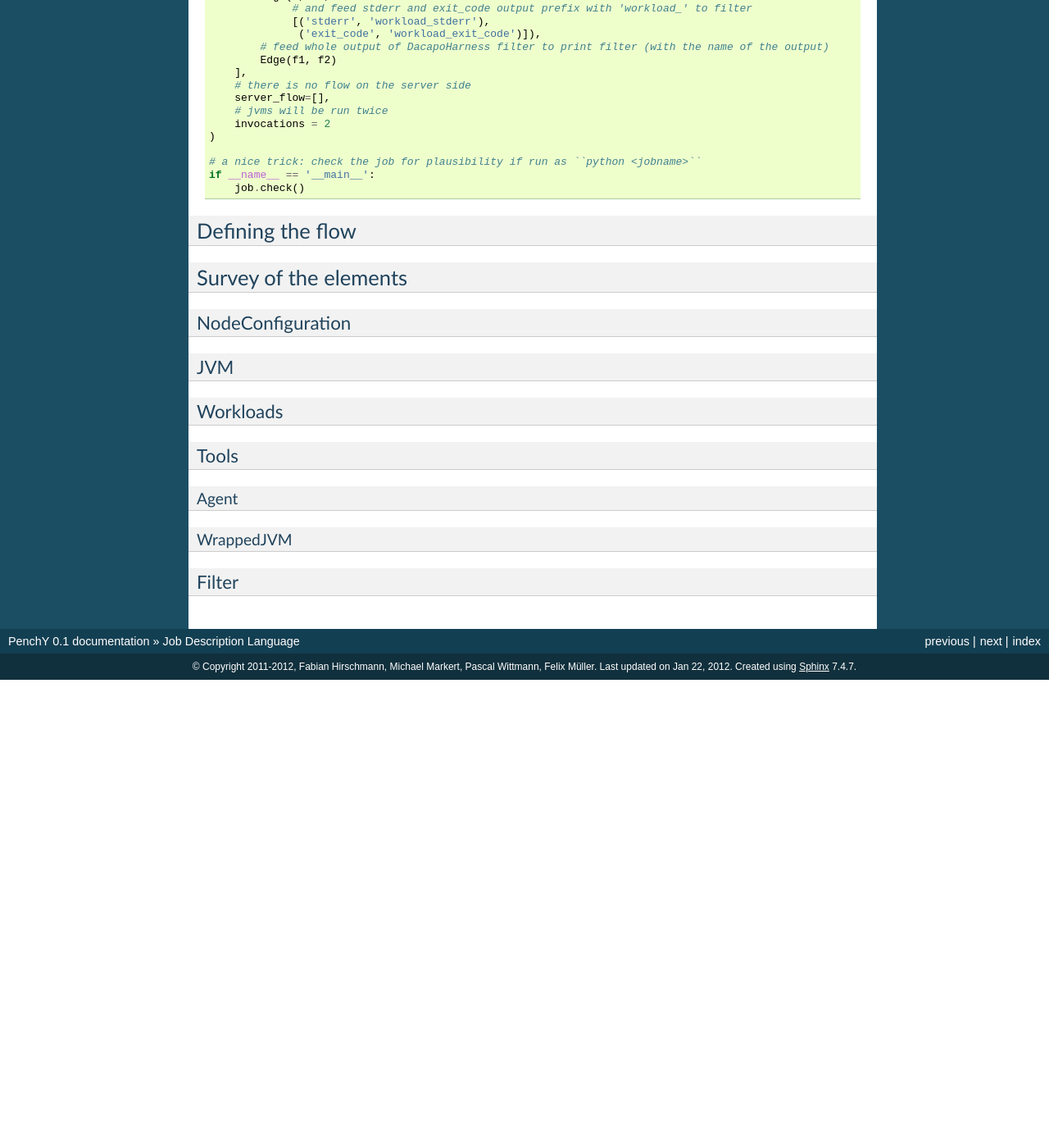
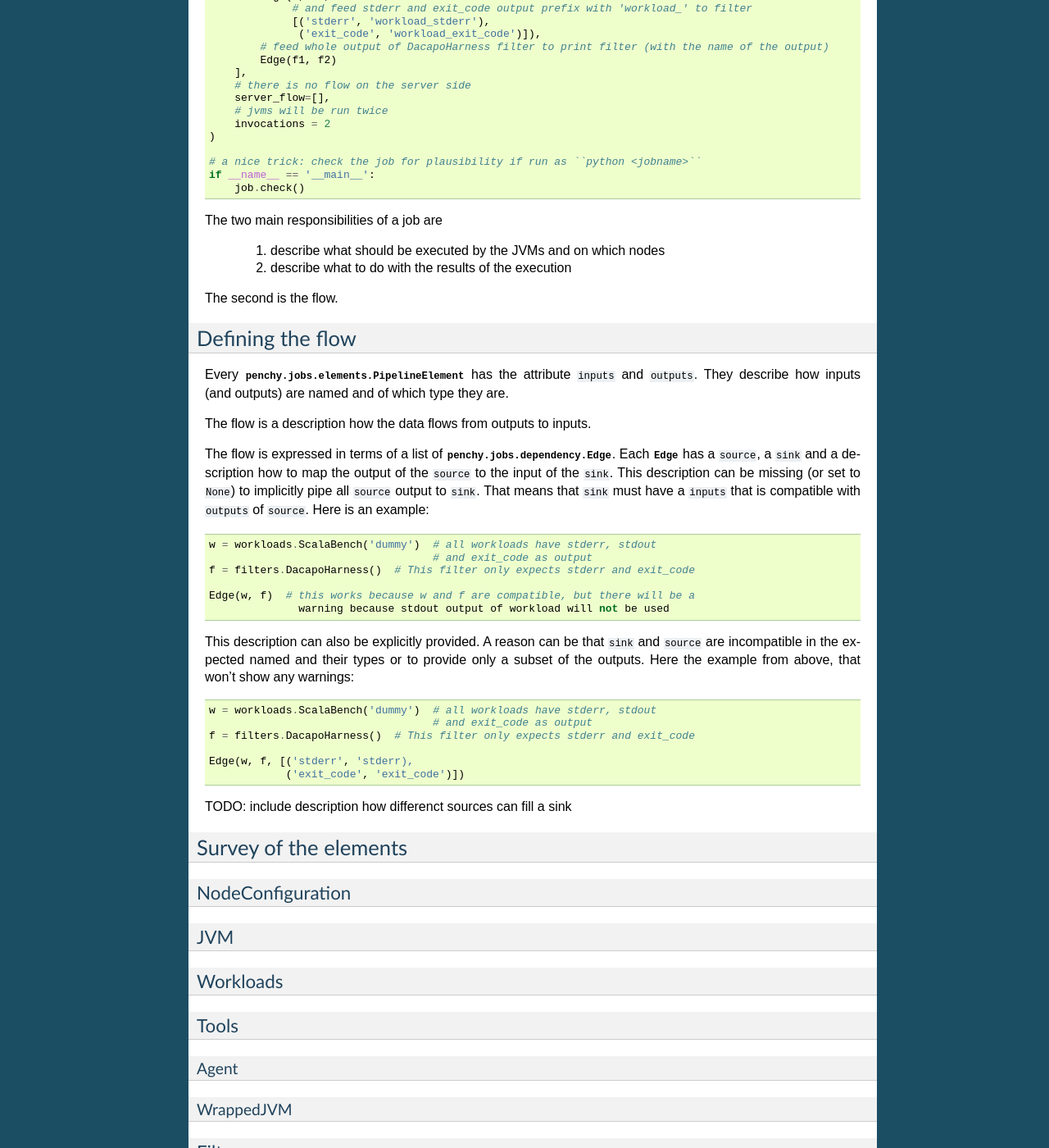
Before and after one commit to fhirschmann/penchy, a Sphinx documentation site: the page built from docs/job.rst, in a window 1280 px wide and 1400 px high, scrolled down 958 px. Shown: the whole window at 82% size. Built offline with Sphinx 7.4.7, drawn with Linux system fonts in a browser that asks for light colours; formulas are drawn with MathJax 3; before the commit the page ends 1787 px from its top, so only the background shows below that.

Commit message:
doc.job: Describe the data flow.
Signed-off-by: Michael Markert <markert.michael@googlemail.com>

```diff
--- a/docs/job.rst
+++ b/docs/job.rst
@@ -73,8 +73,53 @@ Here is a simple Job::
     if __name__ == '__main__':
         job.check()
 
+
+The two main responsibilities of a job are
+
+    1. describe what should be executed by the JVMs and on which nodes
+    2. describe what to do with the results of the execution
+
+The second is the flow.
+
 Defining the flow
 =================
+
+Every :class:`penchy.jobs.elements.PipelineElement` has the attribute ``inputs``
+and ``outputs``.
+They describe how inputs (and outputs) are named and of which type they are.
+
+The flow is a description how the data flows from outputs to inputs.
+
+The flow is expressed in terms of a list of :class:`penchy.jobs.dependency.Edge`.
+Each :class:`Edge` has a ``source``, a ``sink`` and a description how to map the
+output of the ``source`` to the input of the ``sink``.
+This description can be missing (or set to ``None``) to implicitly pipe all ``source``
+output to ``sink``.
+That means that ``sink`` must have a ``inputs`` that is compatible with
+``outputs`` of ``source``.
+Here is an example::
+
+  w = workloads.ScalaBench('dummy')  # all workloads have stderr, stdout
+                                     # and exit_code as output
+  f = filters.DacapoHarness()  # This filter only expects stderr and exit_code
+
+  Edge(w, f)  # this works because w and f are compatible, but there will be a
+                warning because stdout output of workload will not be used
+
+
+This description can also be explicitly provided.
+A reason can be that ``sink`` and ``source`` are incompatible in the expected
+named and their types or to provide only a subset of the outputs.
+Here the example from above, that won't show any warnings::
+
+  w = workloads.ScalaBench('dummy')  # all workloads have stderr, stdout
+                                     # and exit_code as output
+  f = filters.DacapoHarness()  # This filter only expects stderr and exit_code
+
+  Edge(w, f, [('stderr', 'stderr),
+              ('exit_code', 'exit_code')])
+
+TODO: include description how differenct sources can fill a sink
 
 Survey of the elements
 ======================
```
